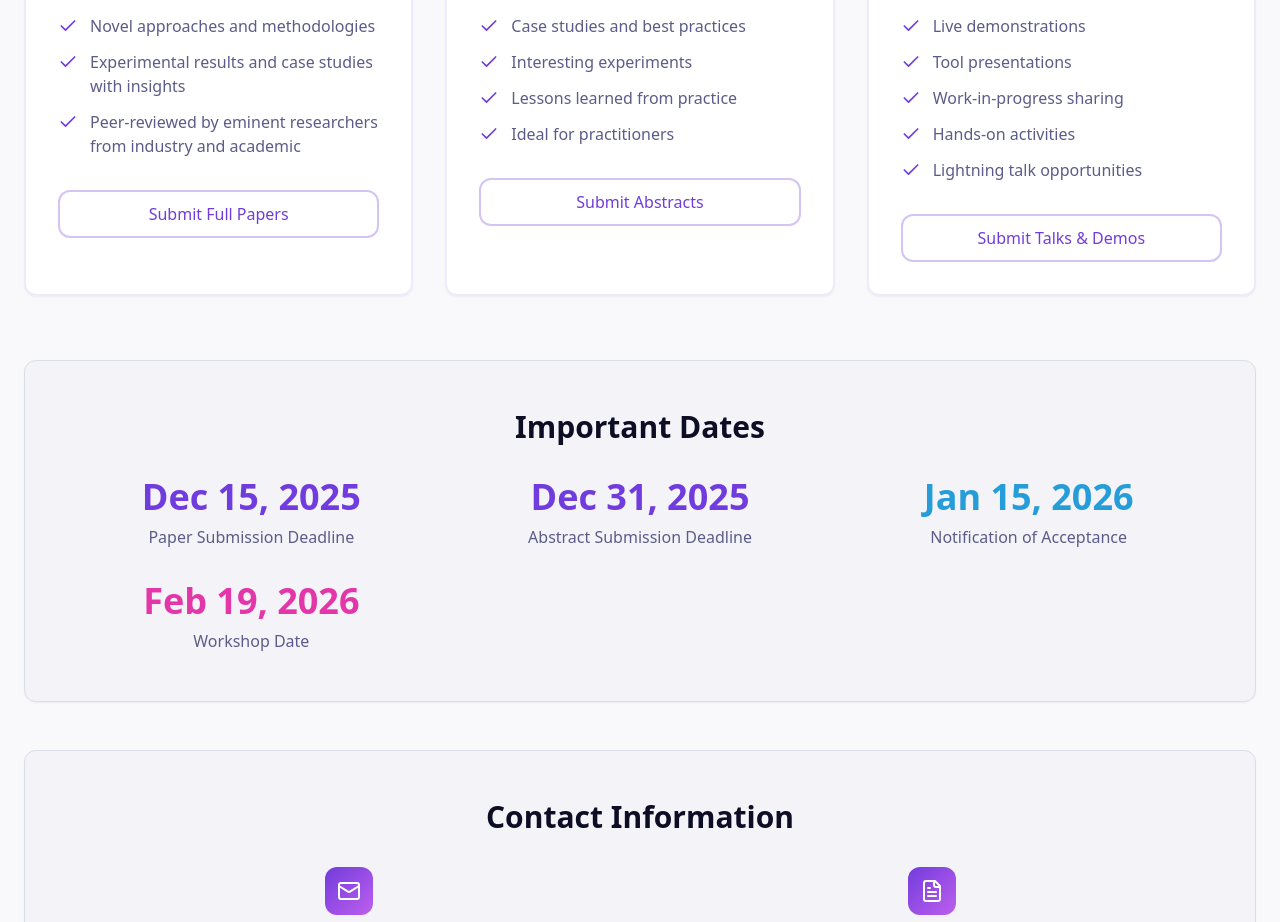
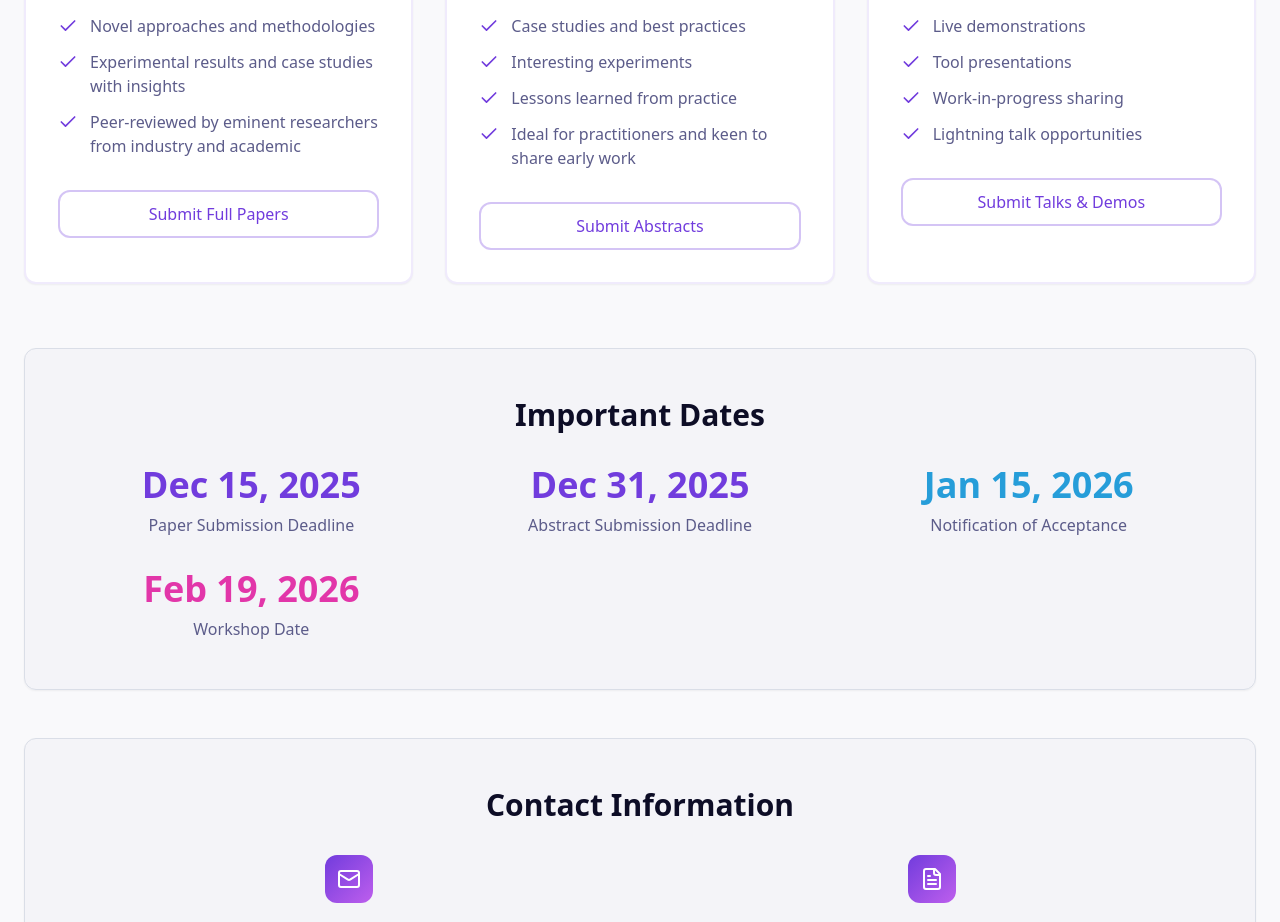
Before and after one commit to Arihant25/genai-based-se, a React (Vite) app: page / in a window 1280 px wide. Shown: the part 6320-7242 px from the top of the page. Built offline with nearby package versions, Linux system fonts and the light colour scheme; the HTML template or start-up script is replaced by a standard one.

Commit message:
Update Registration.tsx

```diff
--- a/src/components/Registration.tsx
+++ b/src/components/Registration.tsx
@@ -22,7 +22,7 @@ const submissionTypes = [
       "Case studies and best practices",
       "Interesting experiments",
       "Lessons learned from practice",
-      "Ideal for practitioners",
+      "Ideal for practitioners and keen to share early work",
     ],
     highlighted: false,
   },
@@ -34,7 +34,6 @@ const submissionTypes = [
       "Live demonstrations",
       "Tool presentations",
       "Work-in-progress sharing",
-      "Hands-on activities",
       "Lightning talk opportunities",
     ],
     highlighted: false,
```
